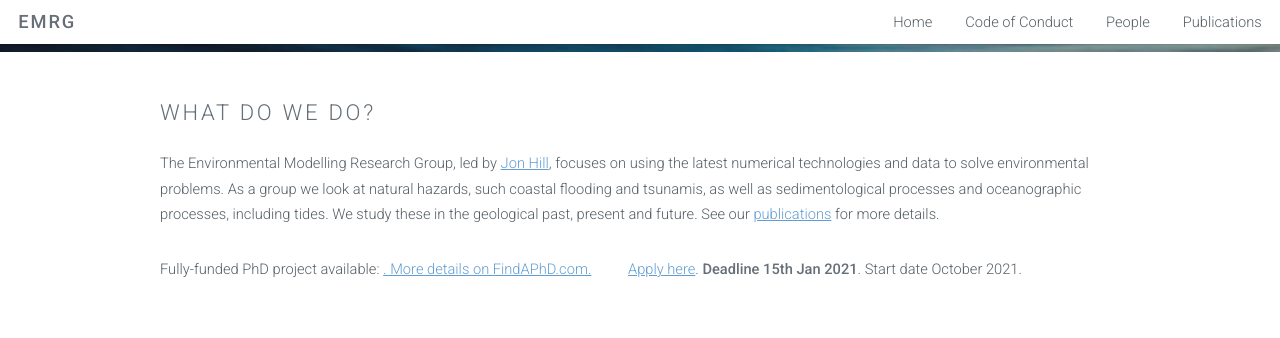
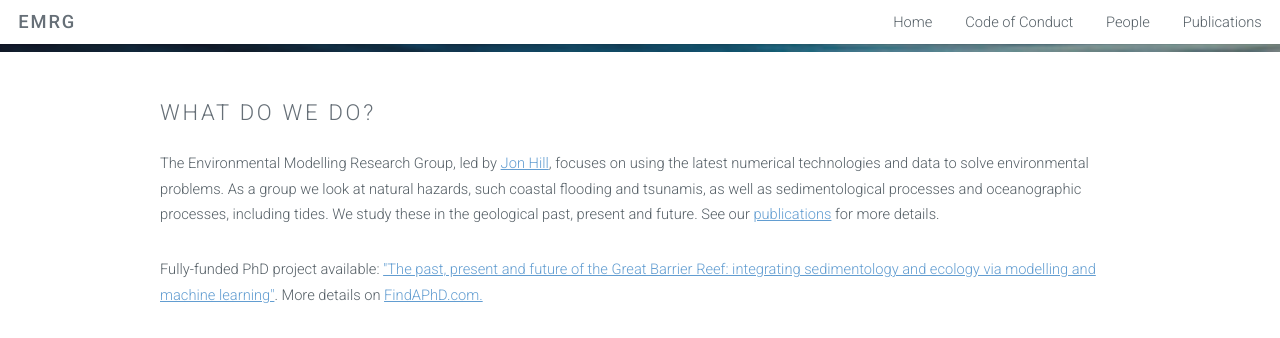
Before and after one commit to EnvModellingGroup/EnvModellingGroup.github.io, a Jekyll site: the page built from index.html, in a window 1280 px wide and 900 px high, scrolled down 547 px, cut to the strip 0-338 px from the top of the window. Built offline with Jekyll 4.4.1, drawn with Linux system fonts in a browser that asks for light colours; part of the change alters nothing that is shown.

Commit message:
Fixing missing >

```diff
--- a/index.html
+++ b/index.html
@@ -14,7 +14,8 @@ keywords: York, University of York, Jon Hill, Hill, Hill lab, computational flui
 		    as well as sedimentological processes and oceanographic processes, including tides.
 		    We study these in the geological past, present and future. See our <a href="publications/">publications</a> for more details.</p>
 	    <div class="row">
-		<p>Fully-funded PhD project available: <a href="https://www.findaphd.com/phds/project/the-past-present-and-future-of-the-great-barrier-reef-integrating-sedimentology-and-ecology-via-modelling-and-machine-learning/?p124676"
+		<p>Fully-funded PhD project available:
+			<a href="https://www.findaphd.com/phds/project/the-past-present-and-future-of-the-great-barrier-reef-integrating-sedimentology-and-ecology-via-modelling-and-machine-learning/?p124676">
 							  "The past, present and future of the Great Barrier Reef: integrating sedimentology and ecology via modelling and machine learning"</a>. More details on
 			<a href="https://www.findaphd.com/phds/project/the-past-present-and-future-of-the-great-barrier-reef-integrating-sedimentology-and-ecology-via-modelling-and-machine-learning/?p124676">FindAPhD.com.</a></p>
 
```
